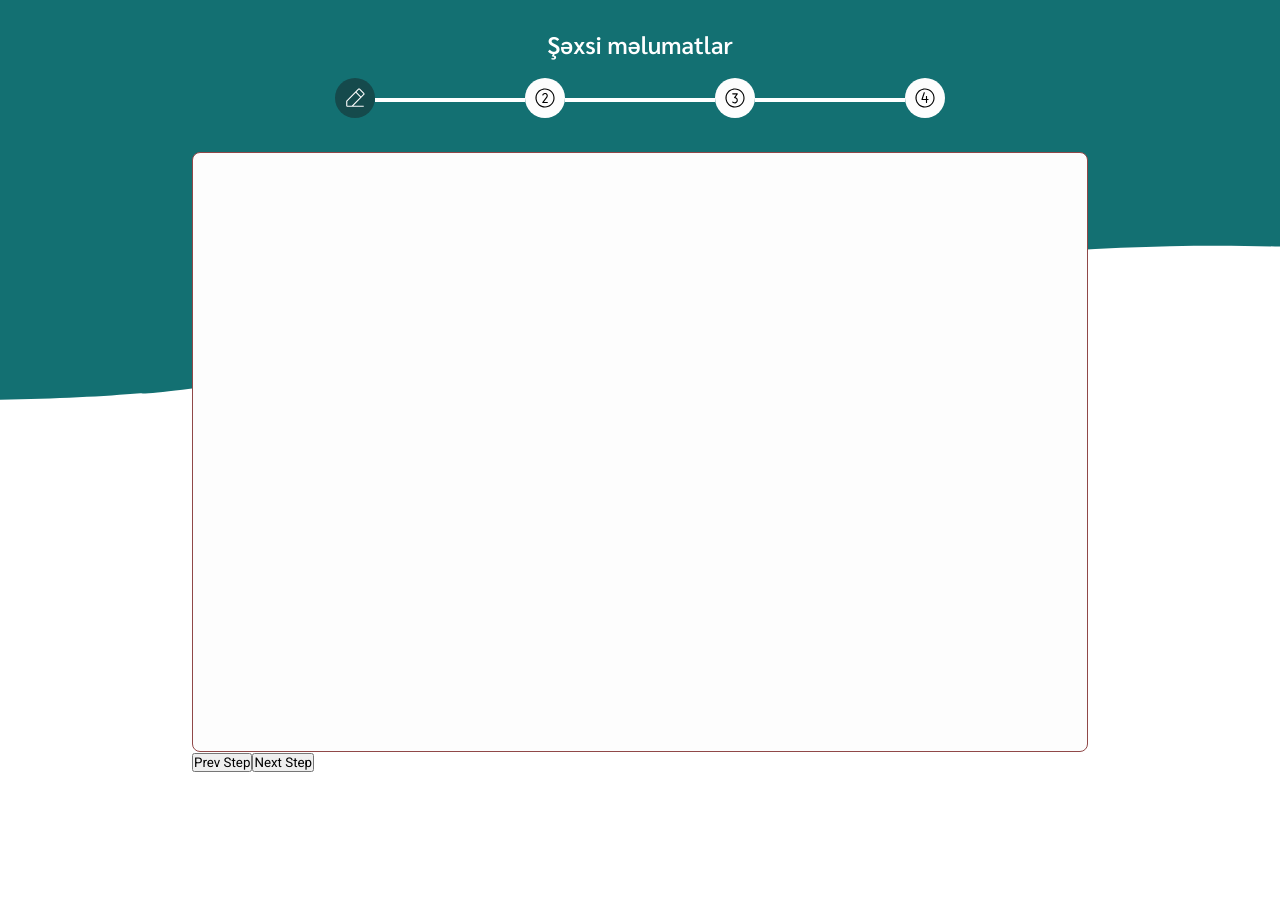
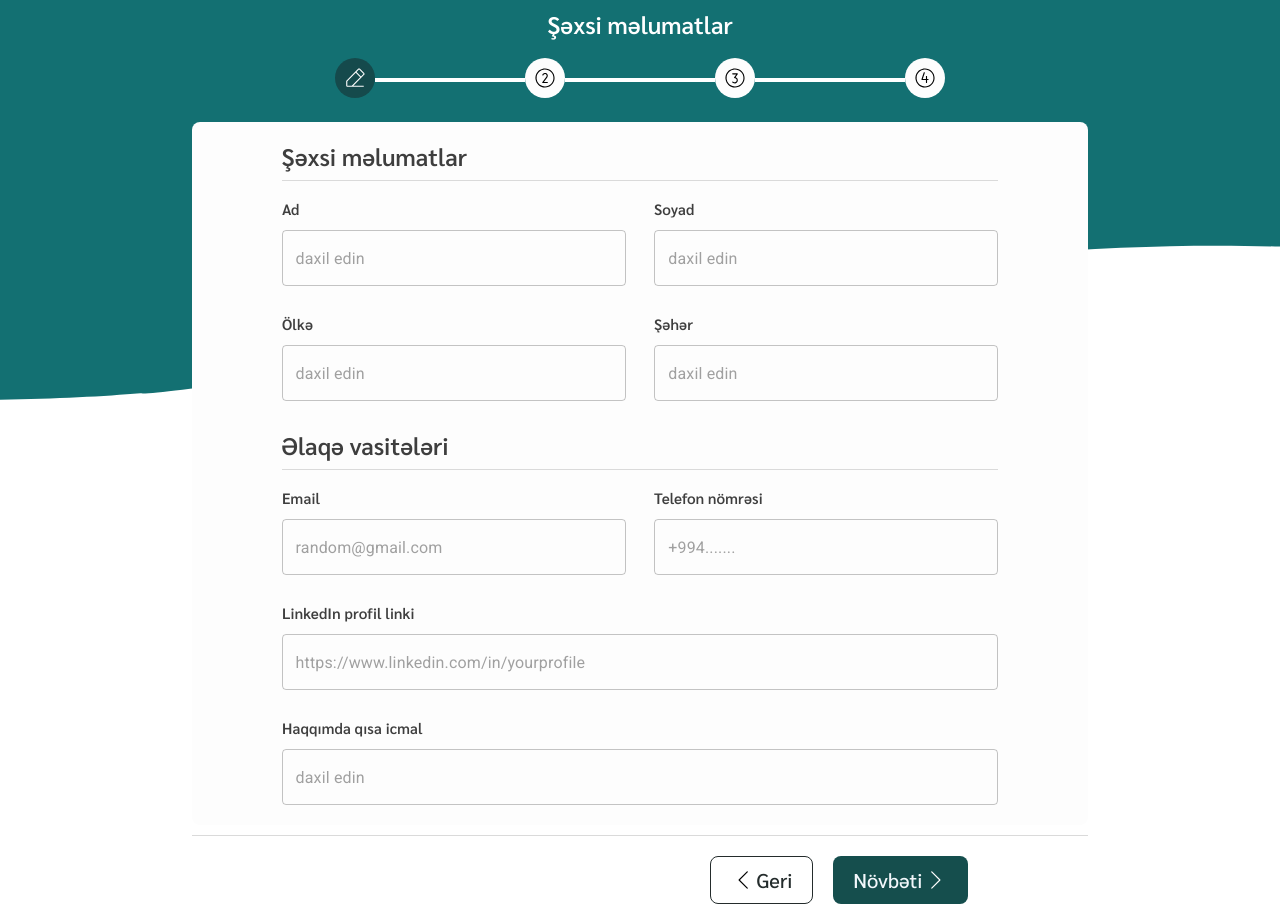
Before and after one commit to ReshadDev/senedsunedaz, a React (Vite) app in the folder frontend/: page /cv-form in a window 1280 px wide. Before the commit the page ends 800 px from the top, so only its background shows below. Built offline with nearby package versions, Linux system fonts and the light colour scheme.

Commit message:
inputs-1

```diff
--- a/frontend/src/assets/scss/_cv.scss
+++ b/frontend/src/assets/scss/_cv.scss
@@ -309,7 +309,7 @@
   }
 
   .main-heading-box {
-    padding-top: 30px;
+    padding-top: 10px;
     text-align: center;
 
     .heading-text {
@@ -328,7 +328,7 @@
     .steps-box {
       display: flex;
       justify-content: center;
-      padding-bottom: 30px;
+      padding-bottom: 20px;
 
       .line {
         height: 4px;
@@ -347,6 +347,99 @@
     background: #fdfdfd;
     min-height: 600px;
     border-radius: 8px;
-    border: 1px solid #904848;
+    // border: 1px solid #904848;
+    .container-new {
+      padding-top: 20px;
+      .heading-box {
+        border-bottom: 1px solid #dadada;
+        margin-bottom: 20px;
+        h1 {
+          color: #3e3e3e;
+          font-family: Sarabun;
+          font-size: 24px;
+          font-style: normal;
+          font-weight: 600;
+          line-height: 28px;
+          padding-bottom: 10px;
+        }
+      }
+      .row {
+        justify-content: space-between;
+        margin-bottom: 10px !important;
+        margin-top: 10px !important;
+        .form-element {
+          width: 48%;
+
+
+
+          .label-text {
+            color: #3e3e3e;
+            font-family: Sarabun;
+            font-size: 20px;
+            font-style: normal;
+            font-weight: 600;
+            line-height: 24px;
+            margin-bottom: 5px;
+          }
+        }
+
+        .form-element-l {
+          width: 100%;
+
+          .label-text {
+            color: #3e3e3e;
+            font-family: Sarabun;
+            font-size: 20px;
+            font-style: normal;
+            font-weight: 600;
+            line-height: 24px;
+            margin-bottom: 5px;
+          }
+        }
+      }
+    }
+  }
+  .button-box {
+    border-top: 1px solid #dadada;
+
+    .container-new {
+      display: flex;
+      justify-content: end;
+      padding-right: 30px;
+      padding-top: 20px;
+    }
+
+    .prev-btn {
+      border-radius: 8px;
+      border: 1px solid #242c2c;
+      svg {
+        width: 26px;
+        height: 26px;
+      }
+      color: #242c2c;
+      font-family: Sarabun;
+      font-size: 20px;
+      font-style: normal;
+      font-weight: 500;
+      line-height: 24px;
+      background-color: #fff;
+    }
+
+    .next-btn {
+      border-radius: 8px;
+      background: #154e4d;
+      border: none;
+      margin-left: 20px;
+      color: #f2f7fb;
+      font-family: Sarabun;
+      font-size: 20px;
+      font-style: normal;
+      font-weight: 500;
+      line-height: 24px;
+      svg {
+        width: 26px;
+        height: 26px;
+      }
+    }
   }
 }
--- a/frontend/src/assets/scss/main.css
+++ b/frontend/src/assets/scss/main.css
@@ -1698,7 +1698,7 @@ header .nav .links a {
   background: url("../images/cvformbackground.svg") center/cover no-repeat;
 }
 #cv-form .main-heading-box {
-  padding-top: 30px;
+  padding-top: 10px;
   text-align: center;
 }
 #cv-form .main-heading-box .heading-text {
@@ -1716,7 +1716,7 @@ header .nav .links a {
 #cv-form .main-heading-box .steps-box {
   display: flex;
   justify-content: center;
-  padding-bottom: 30px;
+  padding-bottom: 20px;
 }
 #cv-form .main-heading-box .steps-box .line {
   height: 4px;
@@ -1731,7 +1731,91 @@ header .nav .links a {
   background: #fdfdfd;
   min-height: 600px;
   border-radius: 8px;
-  border: 1px solid #904848;
+}
+#cv-form .form-box .container-new {
+  padding-top: 20px;
+}
+#cv-form .form-box .container-new .heading-box {
+  border-bottom: 1px solid #dadada;
+  margin-bottom: 20px;
+}
+#cv-form .form-box .container-new .heading-box h1 {
+  color: #3e3e3e;
+  font-family: Sarabun;
+  font-size: 24px;
+  font-style: normal;
+  font-weight: 600;
+  line-height: 28px;
+  padding-bottom: 10px;
+}
+#cv-form .form-box .container-new .row {
+  justify-content: space-between;
+  margin-bottom: 10px !important;
+  margin-top: 10px !important;
+}
+#cv-form .form-box .container-new .row .form-element {
+  width: 48%;
+}
+#cv-form .form-box .container-new .row .form-element .label-text {
+  color: #3e3e3e;
+  font-family: Sarabun;
+  font-size: 20px;
+  font-style: normal;
+  font-weight: 600;
+  line-height: 24px;
+  margin-bottom: 5px;
+}
+#cv-form .form-box .container-new .row .form-element-l {
+  width: 100%;
+}
+#cv-form .form-box .container-new .row .form-element-l .label-text {
+  color: #3e3e3e;
+  font-family: Sarabun;
+  font-size: 20px;
+  font-style: normal;
+  font-weight: 600;
+  line-height: 24px;
+  margin-bottom: 5px;
+}
+#cv-form .button-box {
+  border-top: 1px solid #dadada;
+}
+#cv-form .button-box .container-new {
+  display: flex;
+  justify-content: end;
+  padding-right: 30px;
+  padding-top: 20px;
+}
+#cv-form .button-box .prev-btn {
+  border-radius: 8px;
+  border: 1px solid #242c2c;
+  color: #242c2c;
+  font-family: Sarabun;
+  font-size: 20px;
+  font-style: normal;
+  font-weight: 500;
+  line-height: 24px;
+  background-color: #fff;
+}
+#cv-form .button-box .prev-btn svg {
+  width: 26px;
+  height: 26px;
+}
+#cv-form .button-box .next-btn {
+  border-radius: 8px;
+  background: #154e4d;
+  border: none;
+  margin-left: 20px;
+  color: #f2f7fb;
+  font-family: Sarabun;
+  font-size: 20px;
+  font-style: normal;
+  font-weight: 500;
+  line-height: 24px;
+}
+#cv-form .button-box .next-btn svg {
+  width: 26px;
+  height: 26px;
 }
 
 * {
--- a/frontend/src/pages/CV/CVForm.tsx
+++ b/frontend/src/pages/CV/CVForm.tsx
@@ -10,6 +10,16 @@ import {
   cvformstep3completed,
   cvformstep4completed,
 } from "../../assets/icons";
+import { InputLabel, OutlinedInput, styled } from "@mui/material";
+import { useForm } from "react-hook-form";
+
+const FormTextField = styled(OutlinedInput)({
+  marginBottom: "20px",
+});
+
+interface FormData {
+  email: string;
+}
 
 const CVForm: React.FC = () => {
   const [completedSteps, setCompletedSteps] = React.useState<number[]>([]);
@@ -44,6 +54,8 @@ const CVForm: React.FC = () => {
     return currentStep === step ? activeImage : normalImages[step - 1];
   };
 
+  const { register } = useForm<FormData>();
+
   return (
     <div id="cv-form">
       <div className="upper-block">
@@ -52,7 +64,6 @@ const CVForm: React.FC = () => {
             <div className="heading-text">
               <h1>Şəxsi məlumatlar</h1>
             </div>
-
             <div className="steps-box">
               {Array.from({ length: 4 }).map((_, index) => (
                 <div key={index + 1} className="step-box">
@@ -84,19 +95,127 @@ const CVForm: React.FC = () => {
 
           <div className="form-box">
             <form>
-              {currentStep === 1 && <div className="container-new">
-                <form action=""></form>
-                </div>}
+              {currentStep === 1 && (
+                <div className="container-new">
+                  <div className="heading-box">
+                    <h1>Şəxsi məlumatlar</h1>
+                  </div>
+                  <div className="row">
+                    <div className="form-element">
+                      <InputLabel shrink className="label-text">
+                        Ad
+                      </InputLabel>
+                      <FormTextField placeholder="daxil edin" fullWidth />
+                    </div>
+                    <div className="form-element">
+                      <InputLabel shrink className="label-text">
+                        Soyad
+                      </InputLabel>
+                      <FormTextField placeholder="daxil edin" fullWidth />
+                    </div>
+                  </div>
+                  <div className="row">
+                    <div className="form-element">
+                      <InputLabel shrink className="label-text">
+                        Ölkə
+                      </InputLabel>
+                      <FormTextField placeholder="daxil edin" fullWidth />
+                    </div>
+                    <div className="form-element">
+                      <InputLabel shrink className="label-text">
+                        Şəhər
+                      </InputLabel>
+                      <FormTextField placeholder="daxil edin" fullWidth />
+                    </div>
+                  </div>
+                  <div className="heading-box">
+                    <h1>Əlaqə vasitələri</h1>
+                  </div>
+                  <div className="row">
+                    <div className="form-element">
+                      <InputLabel shrink className="label-text">
+                        Email
+                      </InputLabel>
+                      <FormTextField
+                        {...register("email", {
+                          required: "email is required",
+                        })}
+                        placeholder="random@gmail.com"
+                        fullWidth
+                      />
+                    </div>
+                    <div className="form-element">
+                      <InputLabel shrink className="label-text">
+                        Telefon nömrəsi
+                      </InputLabel>
+                      <FormTextField placeholder="+994......." fullWidth />
+                    </div>
+                  </div>
+                  <div className="row">
+                    <div className="form-element-l">
+                      <InputLabel shrink className="label-text">
+                        LinkedIn profil linki
+                      </InputLabel>
+                      <FormTextField
+                        placeholder="https://www.linkedin.com/in/yourprofile"
+                        fullWidth
+                      />
+                    </div>
+                  </div>
+                  <div className="row">
+                    <div className="form-element-l">
+                      <InputLabel shrink className="label-text">
+                        Haqqımda qısa icmal
+                      </InputLabel>
+                      <FormTextField
+                        placeholder="daxil edin"
+                        fullWidth
+                        multiline
+                      />
+                    </div>
+                  </div>
+                </div>
+              )}
             </form>
           </div>
-          {currentStep < 5 ? (
-            <>
-              <button onClick={handlePreviousStep}>Prev Step</button>
-              <button onClick={handleNextStep}>Next Step</button>
-            </>
-          ) : (
-            <button onClick={() => console.log("SAAALAM")}>Submit</button>
-          )}
+          <div className="button-box">
+            {currentStep < 5 ? (
+              <div className="container-new">
+                <button className="btn prev-btn" onClick={handlePreviousStep}>
+                  <svg
+                    xmlns="http://www.w3.org/2000/svg"
+                    width="32"
+                    height="32"
+                    viewBox="0 0 32 32"
+                    fill="none"
+                  >
+                    <path
+                      d="M20.5298 25.4701C20.6035 25.5388 20.6626 25.6216 20.7036 25.7136C20.7446 25.8056 20.7666 25.9049 20.7684 26.0056C20.7702 26.1063 20.7517 26.2063 20.714 26.2997C20.6762 26.3931 20.6201 26.4779 20.5489 26.5491C20.4776 26.6203 20.3928 26.6765 20.2994 26.7142C20.206 26.7519 20.106 26.7705 20.0053 26.7687C19.9046 26.7669 19.8053 26.7449 19.7133 26.7039C19.6213 26.6629 19.5385 26.6038 19.4698 26.5301L9.46983 16.5301C9.32938 16.3895 9.25049 16.1988 9.25049 16.0001C9.25049 15.8013 9.32938 15.6107 9.46983 15.4701L19.4698 5.47009C19.612 5.33761 19.8 5.26549 19.9944 5.26892C20.1887 5.27234 20.374 5.35106 20.5114 5.48847C20.6489 5.62588 20.7276 5.81127 20.731 6.00557C20.7344 6.19987 20.6623 6.38792 20.5298 6.53009L11.0611 16.0001L20.5298 25.4701Z"
+                      fill="black"
+                    />
+                  </svg>
+                  Geri
+                </button>
+                <button className="btn next-btn" onClick={handleNextStep}>
+                  Növbəti
+                  <svg
+                    xmlns="http://www.w3.org/2000/svg"
+                    width="32"
+                    height="32"
+                    viewBox="0 0 32 32"
+                    fill="none"
+                  >
+                    <path
+                      d="M22.5298 16.5301L12.5298 26.5301C12.3877 26.6626 12.1996 26.7347 12.0053 26.7313C11.811 26.7278 11.6256 26.6491 11.4882 26.5117C11.3508 26.3743 11.2721 26.1889 11.2687 25.9946C11.2652 25.8003 11.3374 25.6123 11.4698 25.4701L20.9386 16.0001L11.4698 6.53009C11.3374 6.38792 11.2652 6.19987 11.2687 6.00557C11.2721 5.81127 11.3508 5.62588 11.4882 5.48847C11.6256 5.35106 11.811 5.27234 12.0053 5.26892C12.1996 5.26549 12.3877 5.33761 12.5298 5.47009L22.5298 15.4701C22.6703 15.6107 22.7492 15.8013 22.7492 16.0001C22.7492 16.1988 22.6703 16.3895 22.5298 16.5301Z"
+                      fill="white"
+                    />
+                  </svg>
+                </button>
+              </div>
+            ) : (
+              <button onClick={() => console.log("SAAALAM")}>Submit</button>
+            )}
+          </div>
         </div>
       </div>
     </div>
```
Also changed, not shown: 1 other file (tests, documents, lock files or other folders).
